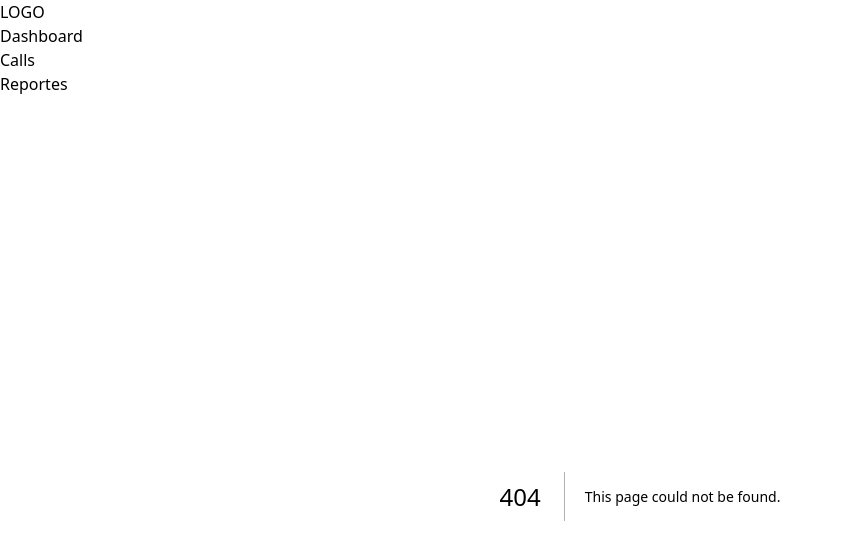
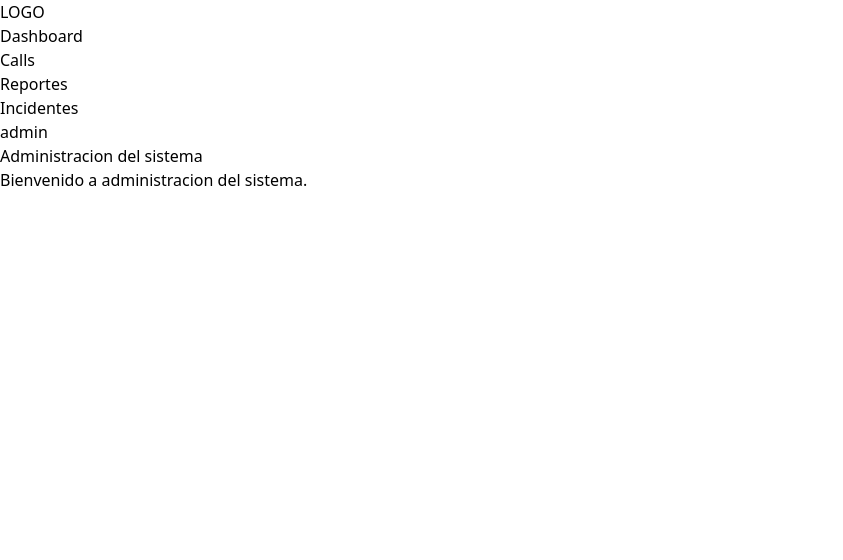
Before and after one commit to No-Country-simulation/c23-86-webapp, a Next.js app in the folder frontend/: page /admin in a window 1280 px wide. Before the commit this address had no page. Shown: the top 560 px of the page, without its empty margins (0-843 px from the left). Built offline with nearby package versions, Linux system fonts and the light colour scheme.

Commit message:
feat (navegacion): Agregado de enlaces para Admin e Incidentes y creación de sus redirecciones

```diff
--- /dev/null
+++ b/frontend/src/app/admin/page.tsx
@@ -0,0 +1,9 @@
+
+export default function Admin() {
+    return (
+      <div>
+      <h1 className="text-2xl font-bold">Administracion del sistema</h1>
+      <p>Bienvenido a administracion del sistema.</p>
+    </div>
+    );
+  }
--- a/frontend/src/app/components/Layout/Sidebar.tsx
+++ b/frontend/src/app/components/Layout/Sidebar.tsx
@@ -8,6 +8,9 @@ const navLinks = [
   { href: "/", label: "Dashboard" },
   { href: "/calls", label: "Calls" },
   { href: "/reports", label: "Reportes" },
+  {href: "/incident", label: "Incidentes"},
+  {href: "/admin", label: "admin"}
+
   // Aca agregamos los links que hagan falta...
 ];
 
```
Also changed, not shown: frontend/src/app/incident/page.tsx (added, +9 -0 lines).
